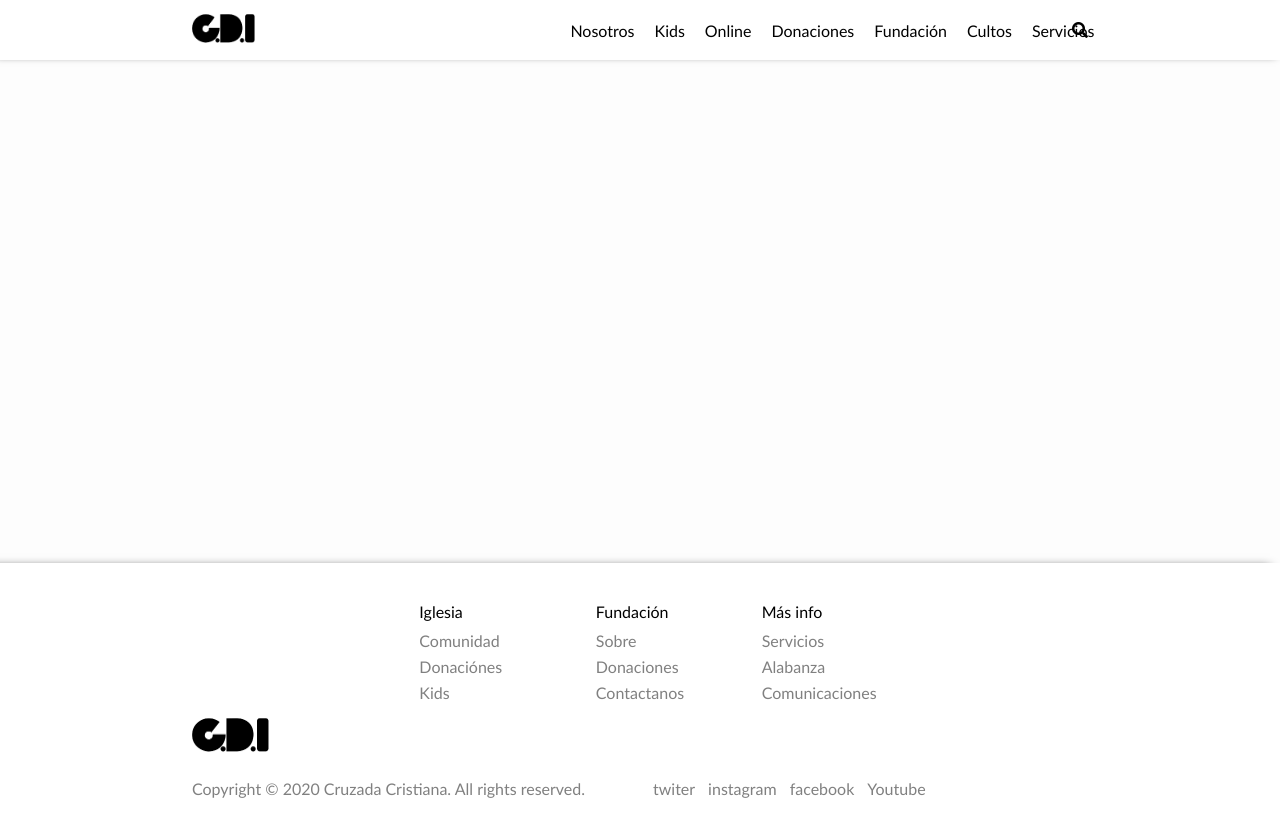
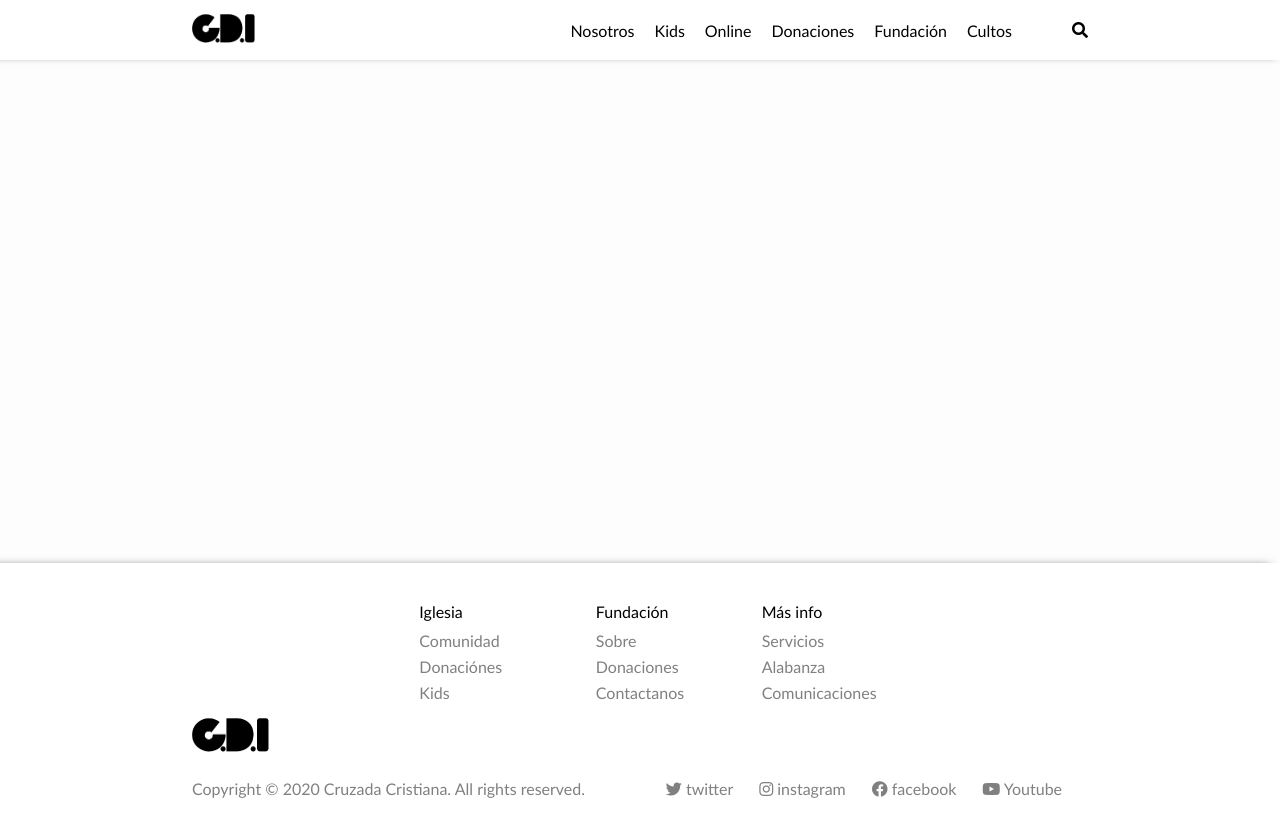
Before and after one commit to Sergiorodp/IglesiaCDIBlank, a React (Create React App) app: page / in a window 1280 px wide. Shown: the top 836 px of the page. Built offline with nearby package versions, Linux system fonts and the light colour scheme.

Commit message:
se optimizo para ipad con footer y barra de nav

```diff
--- a/src/Components/footer/StyleFooter/StyleFooter.css
+++ b/src/Components/footer/StyleFooter/StyleFooter.css
@@ -101,9 +101,10 @@
 }
 
 .media-container-footer{
-    grid-column: 4/6;
+    grid-column: 4/7;
     display: flex;
     justify-content: space-evenly;
+    /* background-color: aqua; */
 }
 
 .media-container-footer a:hover p{
@@ -114,7 +115,7 @@
     color: gray;
 }
 
-@media screen and (max-width: 960px){
+@media screen and (max-width: 760px){
 
 
     .grid-container-footer{
@@ -163,7 +164,7 @@
     }
 
     .end-container{
-        padding-top: 25px;
+        padding-top: 30px;
         margin-left: auto;
         margin-right: auto;
         font-size: 70%;
--- a/src/Components/footer/footer.js
+++ b/src/Components/footer/footer.js
@@ -1,6 +1,8 @@
 import React from 'react'
 import './StyleFooter/StyleFooter.css'
 import Logo from './img/cdi.png'
+
+const homepageLocal = "/IglesiaCDIBlank"
 
 function FooterCDI(){
     return(
@@ -9,25 +11,25 @@ function FooterCDI(){
                 <div className = "List-container-footer first-list-foot">
                     <p>Iglesia</p>
                     <ul className = "list-none">
-                        <li><a href="/" className = "white-color">Comunidad</a></li>
-                        <li><a href="/" className = "white-color">Donaciónes</a></li>
-                        <li><a href="/" className = "white-color">Kids</a></li>
+                        <li><a href={homepageLocal} className = "white-color">Comunidad</a></li>
+                        <li><a href={homepageLocal} className = "white-color">Donaciónes</a></li>
+                        <li><a href={homepageLocal} className = "white-color">Kids</a></li>
                     </ul>
                 </div>
                 <div className = "List-container-footer second-list-foot">
                     <p>Fundación</p>
                     <ul className = "list-none">
-                        <li><a href="/" className = "white-color">Sobre</a></li>
-                        <li><a href="/" className = "white-color">Donaciones</a></li>
-                        <li><a href="/" className = "white-color">Contactanos</a></li>
+                        <li><a href={homepageLocal} className = "white-color">Sobre</a></li>
+                        <li><a href={homepageLocal} className = "white-color">Donaciones</a></li>
+                        <li><a href={homepageLocal} className = "white-color">Contactanos</a></li>
                     </ul>
                 </div>
                 <div className = "List-container-footer thirt-list-foot">
                 <ul className = "list-none">
                     <p>Más info</p>
-                        <li><a href="/" className = "white-color">Servicios</a></li>
-                        <li><a href="/" className = "white-color">Alabanza</a></li>
-                        <li><a href="/" className = "white-color">Comunicaciones</a></li>
+                        <li><a href={homepageLocal} className = "white-color">Servicios</a></li>
+                        <li><a href={homepageLocal} className = "white-color">Alabanza</a></li>
+                        <li><a href={homepageLocal} className = "white-color">Comunicaciones</a></li>
                     </ul>
                 </div>
                 <div className = "logo-footer-container">
@@ -38,10 +40,10 @@ function FooterCDI(){
                         <p key = "copy-right" className = "copy-text-footer">Copyright © {new Date().getFullYear()} Cruzada Cristiana. All rights reserved. </p>
                     </div>
                     <div className = "media-container-footer">
-                        <a href = "/"><p>twiter</p></a>
-                        <a href = "/"><p>instagram</p></a>
-                        <a href = "/"><p>facebook</p></a>
-                        <a href = "/"><p>Youtube</p></a>
+                        <a href = "https://twitter.com/CdiIglesia" target="_blank" rel="noopener noreferrer"><p><span className = "fab fa-twitter"></span> twitter </p></a>
+                        <a href = "https://www.instagram.com/iglesiacdi/?hl=es-la" target="_blank" rel="noopener noreferrer"><p><span className = "fab fa-instagram"></span> instagram </p></a>
+                        <a href = "https://www.facebook.com/icccdi/" target="_blank" rel="noopener noreferrer"><p><span className = "fab fa-facebook"></span> facebook </p></a>
+                        <a href = "https://www.youtube.com/user/IglesiaCDI" target="_blank" rel="noopener noreferrer"><p><span className = "fab fa-youtube"></span> Youtube </p></a>
                     </div>
                 </div>
             </div>
--- a/src/Components/navBar/StylesNav.css
+++ b/src/Components/navBar/StylesNav.css
@@ -89,11 +89,17 @@
     cursor: pointer;
 }
 
-@media screen and (max-width: 1026px){
+@media screen and (max-width: 1120px){
+    .nav-list-container{
+        grid-column: 2/5;
+    }
+}
+
+/* @media screen and (max-width: 1026px){
     .logo-search{
         display: none;
     }
-}
+} */
 
 @media screen and (max-width: 970px){
 
--- a/src/Components/navBar/nav.js
+++ b/src/Components/navBar/nav.js
@@ -12,11 +12,10 @@ function Nav() {
 
     const homepageLocal = "/IglesiaCDIBlank"
 
-    const buscador = ["Nosotros","Kids","Online","Donaciones","Fundación","Cultos","Servicios"]
+    const buscador = ["Nosotros","Kids","Online","Donaciones","Fundación","Cultos"]
 
 
     const show = () =>{
-        console.log(navPosition);
         visible = !visible
         if(visible){
             navPosition.current.className += " nav-active"
--- a/src/Components/plantilla-intro/Intro.js
+++ b/src/Components/plantilla-intro/Intro.js
@@ -3,7 +3,7 @@ import './StyleIntro.css'
 
 function Intro() {
     return(
-        <a href="https://www.youtube.com/watch?v=D02ffyl7Rks&t=7s">
+        <a href="https://www.youtube.com/watch?v=D02ffyl7Rks&t=7s" target="_blank" rel="noopener noreferrer" >
             <div className="container-barra">
             </div>
         </a>
--- a/src/Components/plantilla-intro/StyleIntro.css
+++ b/src/Components/plantilla-intro/StyleIntro.css
@@ -17,6 +17,6 @@
 @media screen and (max-width: 1000px){
     .container-barra{
         width: 100%;
-        height: 30vmax;
+        height: 40vmax;
     }
 }
```
